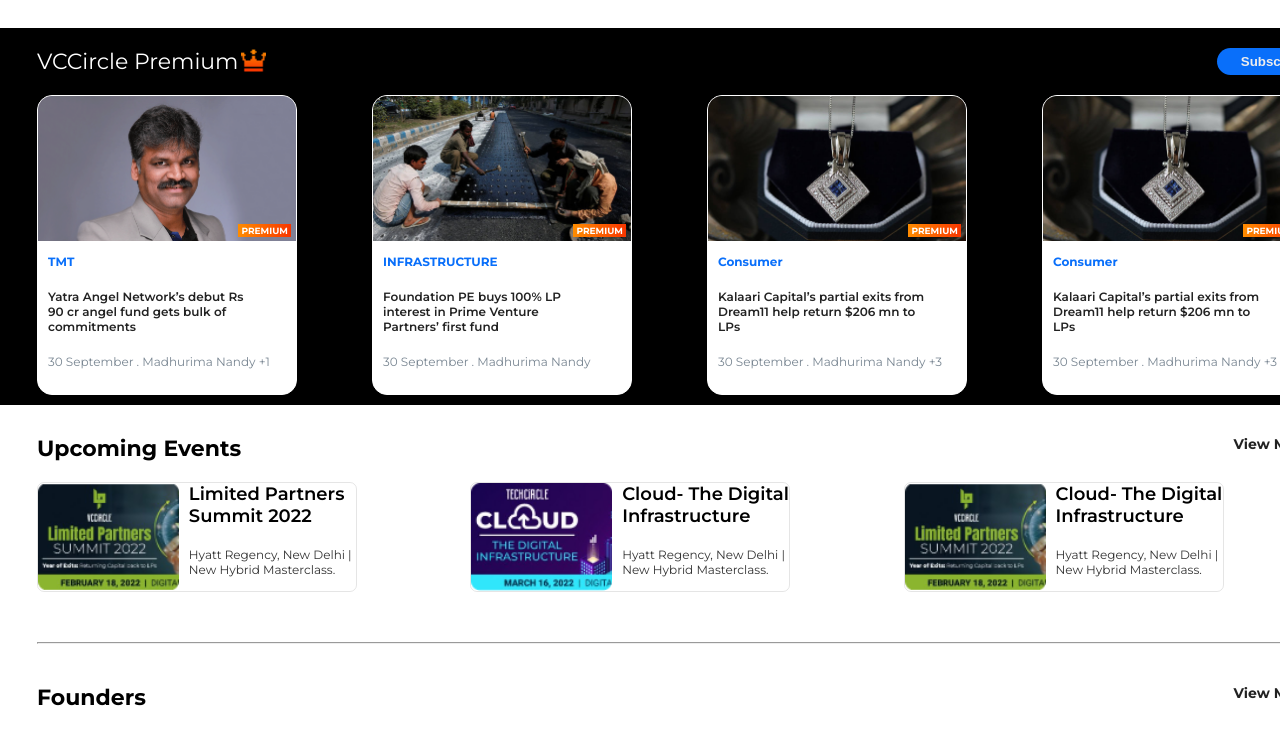
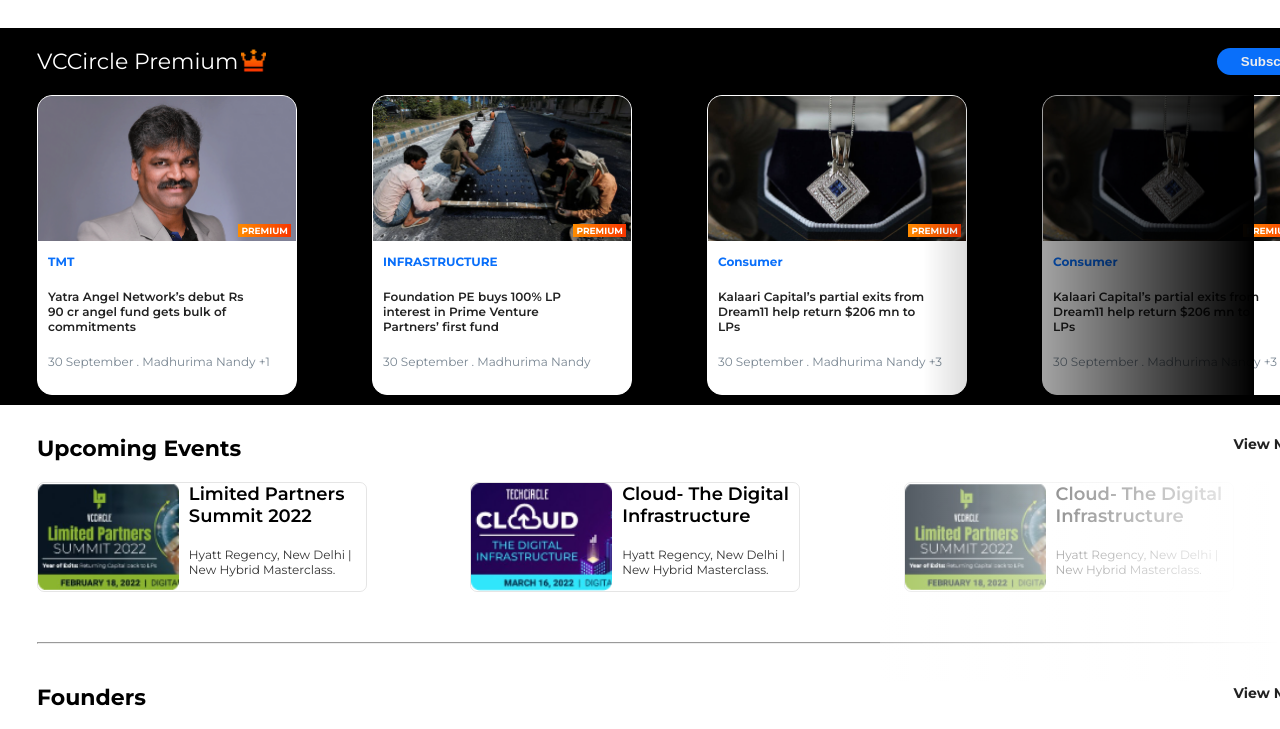
Before and after one commit to ujjawal1817/vccircleweb, a React (Create React App) app: page / in a window 1280 px wide. Shown: the part 2831-3560 px from the top of the page. Built offline with nearby package versions, Linux system fonts and the light colour scheme.

Commit message:
first commit

```diff
--- a/src/App.css
+++ b/src/App.css
@@ -414,10 +414,10 @@
   font-size: 1.2rem;
   color: #222222;
   text-align: center;
+  background-color: #f0f0f0;
 }
 .editor-section-three {
-  /* width: inherit; */
-  background-color: #f0f0f0;
+  width: inherit;
   /* height: 27rem; */
   margin-left: 2rem;
   text-align: center;
@@ -476,7 +476,27 @@
   height: 31rem;
   display: flex;
   margin-top: 2rem;
+
 }
+.cara-container::before{
+  content: "";
+  background: transparent linear-gradient(90deg, #FFFFFF41 0%, #FFFFFF 100%);
+  position: absolute;
+  z-index: 22;
+  right: 0;
+  width: 400px;
+  height: 200px;
+}
+.vc-pre-shadow::before{
+  content: "";
+  background: transparent linear-gradient( to left, #000000 , #00000000 ) !important;
+  position: absolute;
+  z-index: 22;
+  right: 2%;
+  width: 331px;
+  height: 301px;
+}
+
 .carousel-card {
   display: flex;
   margin-top: 2rem;
@@ -487,6 +507,7 @@
   height: auto;
   border: 1px solid #ededed;
   margin: 0rem 2rem;
+  border-radius: 10px;
 }
 .cara-img {
   width: 100%;
@@ -556,6 +577,12 @@
   background-color: #ffffff;
   border-radius: 1.5rem;
 }
+/* .vc-cardone::before{
+  background: linear-gradient(to right, #14ABF4 5%,rgba(255,255,255,0) 100%);
+} */
+
+
+
 .pre-img {
 }
 .vc-pre-logo{
@@ -602,7 +629,7 @@
 }
 .up-cardone {
   display: flex;
-  width: 32rem;
+  width: 33rem;
   height: 11rem;
   border: 1px solid #0000001a;
   border-radius: 0.7rem;
--- a/src/Components/VcPremium.jsx
+++ b/src/Components/VcPremium.jsx
@@ -20,7 +20,7 @@
           </div>
         </div>
 
-        <div className="cara-container">
+        <div className="cara-container vc-pre-shadow">
 
         <Swiper
             // install Swiper modules
--- a/src/Responsive.css
+++ b/src/Responsive.css
@@ -264,8 +264,13 @@
     height: auto;
   }
   .side-ad {
-    width: 57%
-   }
+    width: 57%;
+  }
+  .sidead-para {
+    background:none;
+}
+
+
   .line-bottom {
     display: none;
   }
@@ -407,7 +412,7 @@
     padding: 0px 0px;
   }
   .ms-img-res-div {
-    width: 100%;
+    width: auto;
   }
   .ms-img-res {
     width: 100%;
@@ -611,7 +616,16 @@
 .side-res-ad {
   background: none;
 }
+
 }
+
+
+@media (min-width:320px) and (max-width:1200px){
+  .cara-container::before{
+    display: none;
+   }
+}
+
 @media (min-width:600px) and (max-width:768px){
   side-ad {
     display: none;
```
